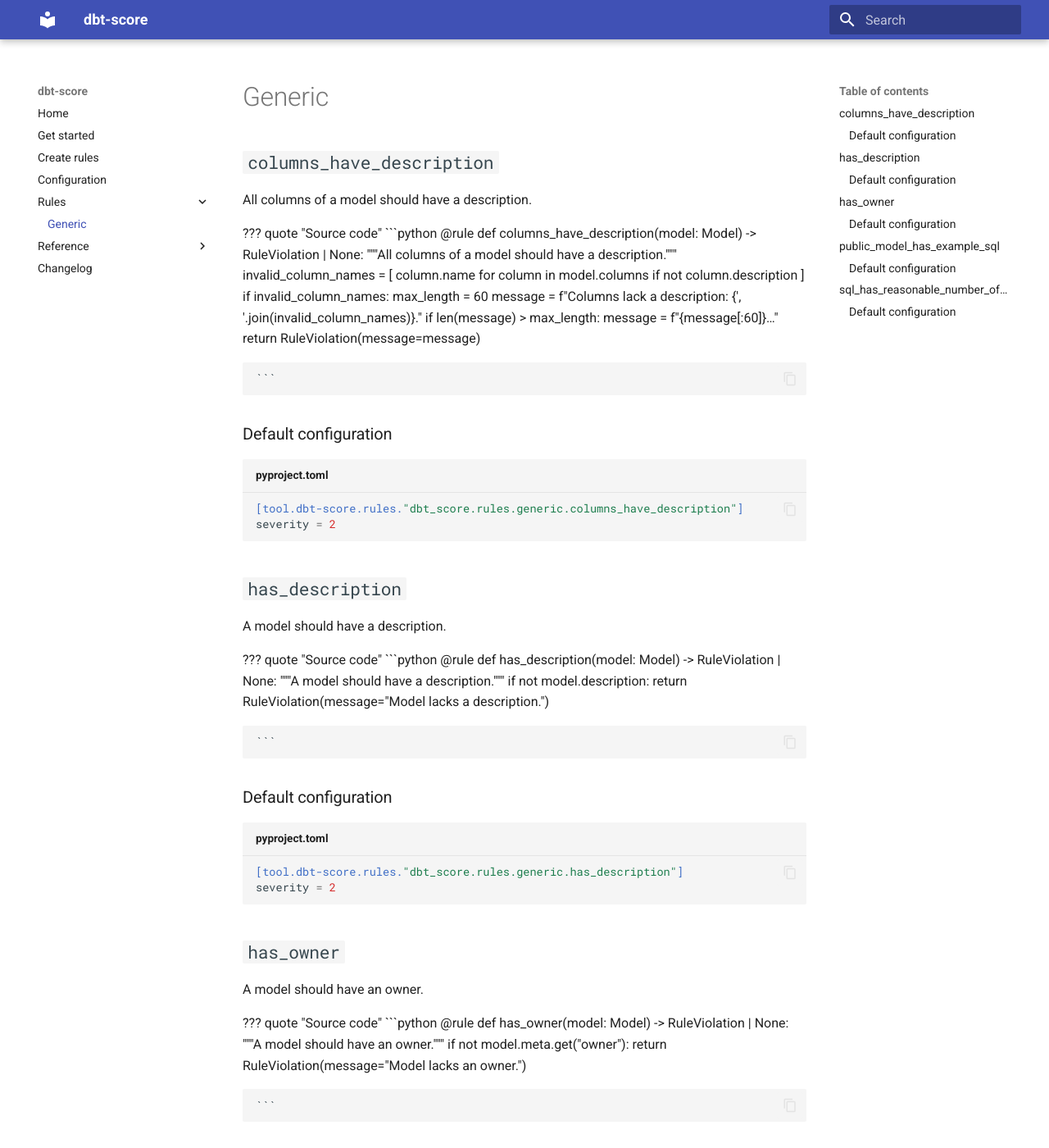
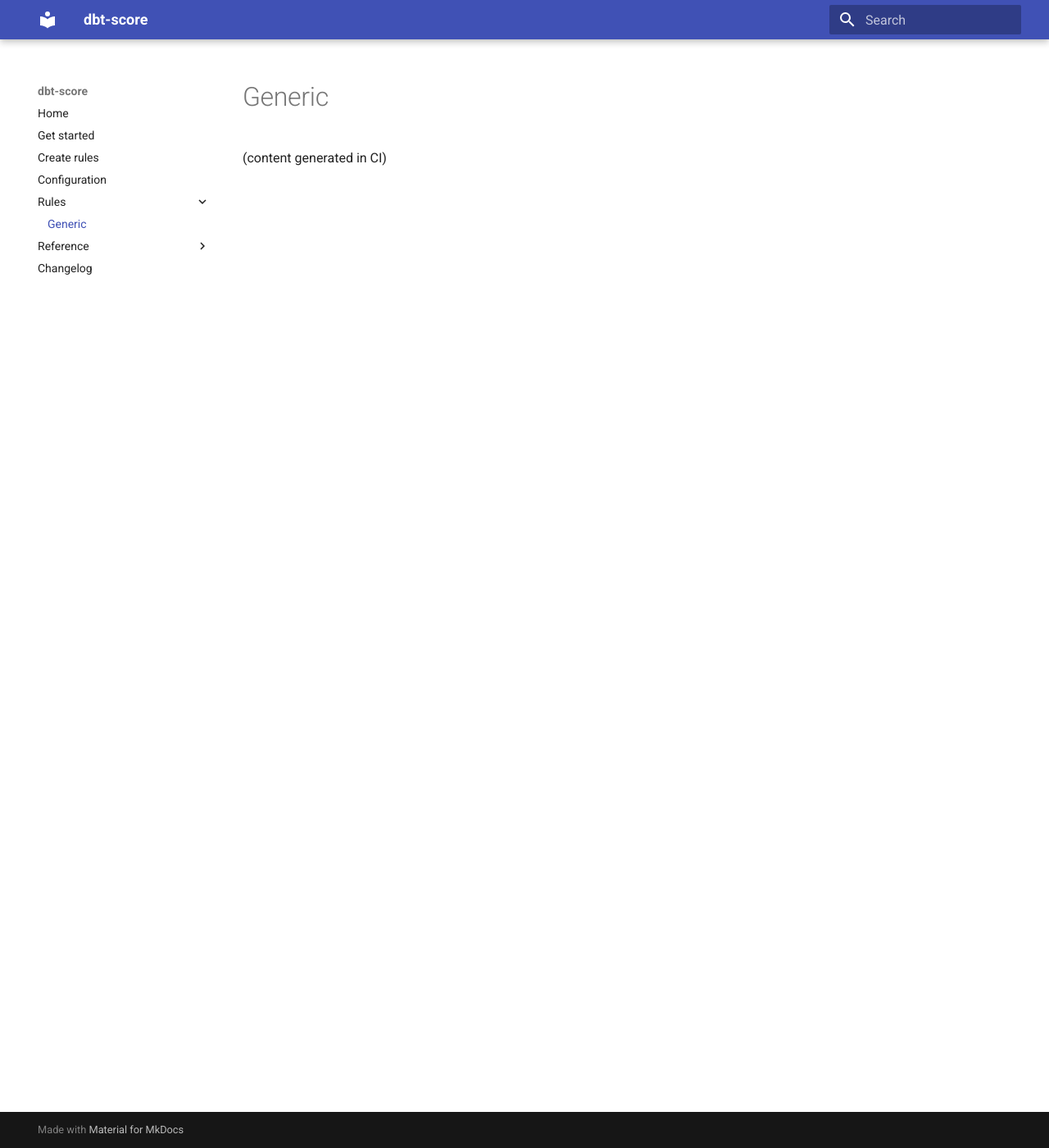
Before and after one commit to PicnicSupermarket/dbt-score, an MkDocs documentation site: the page built from docs/rules/generic.md, in a window 1280 px wide and 1400 px high. Shown: the whole window at 82% size. Built offline with MkDocs 1.6.1 and Material for MkDocs 9.7.7, drawn with Linux system fonts in a browser that asks for light colours; some of the changed text lies outside the part shown.

Commit message:
Improve documentation

````diff
--- a/docs/rules/generic.md
+++ b/docs/rules/generic.md
@@ -1,95 +1 @@
-# Generic
-
-## `columns_have_description`
-
-All columns of a model should have a description.
-
-??? quote "Source code" ```python @rule def columns_have_description(model:
-Model) -> RuleViolation | None: """All columns of a model should have a
-description.""" invalid_column_names = [ column.name for column in model.columns
-if not column.description ] if invalid_column_names: max_length = 60 message =
-f"Columns lack a description: {', '.join(invalid_column_names)}." if
-len(message) > max_length: message = f"{message[:60]}…" return
-RuleViolation(message=message)
-
-    ```
-
-### Default configuration
-
-```toml title="pyproject.toml"
-[tool.dbt-score.rules."dbt_score.rules.generic.columns_have_description"]
-severity = 2
-```
-
-## `has_description`
-
-A model should have a description.
-
-??? quote "Source code" ```python @rule def has_description(model: Model) ->
-RuleViolation | None: """A model should have a description.""" if not
-model.description: return RuleViolation(message="Model lacks a description.")
-
-    ```
-
-### Default configuration
-
-```toml title="pyproject.toml"
-[tool.dbt-score.rules."dbt_score.rules.generic.has_description"]
-severity = 2
-```
-
-## `has_owner`
-
-A model should have an owner.
-
-??? quote "Source code" ```python @rule def has_owner(model: Model) ->
-RuleViolation | None: """A model should have an owner.""" if not
-model.meta.get("owner"): return RuleViolation(message="Model lacks an owner.")
-
-    ```
-
-### Default configuration
-
-```toml title="pyproject.toml"
-[tool.dbt-score.rules."dbt_score.rules.generic.has_owner"]
-severity = 2
-```
-
-## `public_model_has_example_sql`
-
-The documentation of a public model should have an example query.
-
-??? quote "Source code"
-`python     @rule(severity=Severity.LOW)     def public_model_has_example_sql(model: Model) -> RuleViolation | None:         """The documentation of a public model should have an example query."""         if model.language == "sql" and model.access == "public":             if "`sql"
-not in model.description: return RuleViolation( "The model description does not
-include an example SQL query." )
-
-    ```
-
-### Default configuration
-
-```toml title="pyproject.toml"
-[tool.dbt-score.rules."dbt_score.rules.generic.public_model_has_example_sql"]
-severity = 1
-```
-
-## `sql_has_reasonable_number_of_lines`
-
-The SQL query of a model should not be too long.
-
-??? quote "Source code" ```python @rule def sql_has_reasonable_number_of_lines(
-model: Model, max_lines: int = 200 ) -> RuleViolation | None: """The SQL query
-of a model should not be too long.""" count_lines =
-len(model.raw_code.split("\n")) if count_lines > max_lines: return
-RuleViolation( message=f"SQL query too long: {count_lines} lines (>
-{max_lines})." )
-
-    ```
-
-### Default configuration
-
-```toml title="pyproject.toml"
-[tool.dbt-score.rules."dbt_score.rules.generic.sql_has_reasonable_number_of_lines"]
-severity = 1
-max_lines = 200
-```
+(content generated in CI)
````
Also changed, not shown: docs/configuration.md (+12 -3 lines), docs/index.md (+6 -6 lines).
